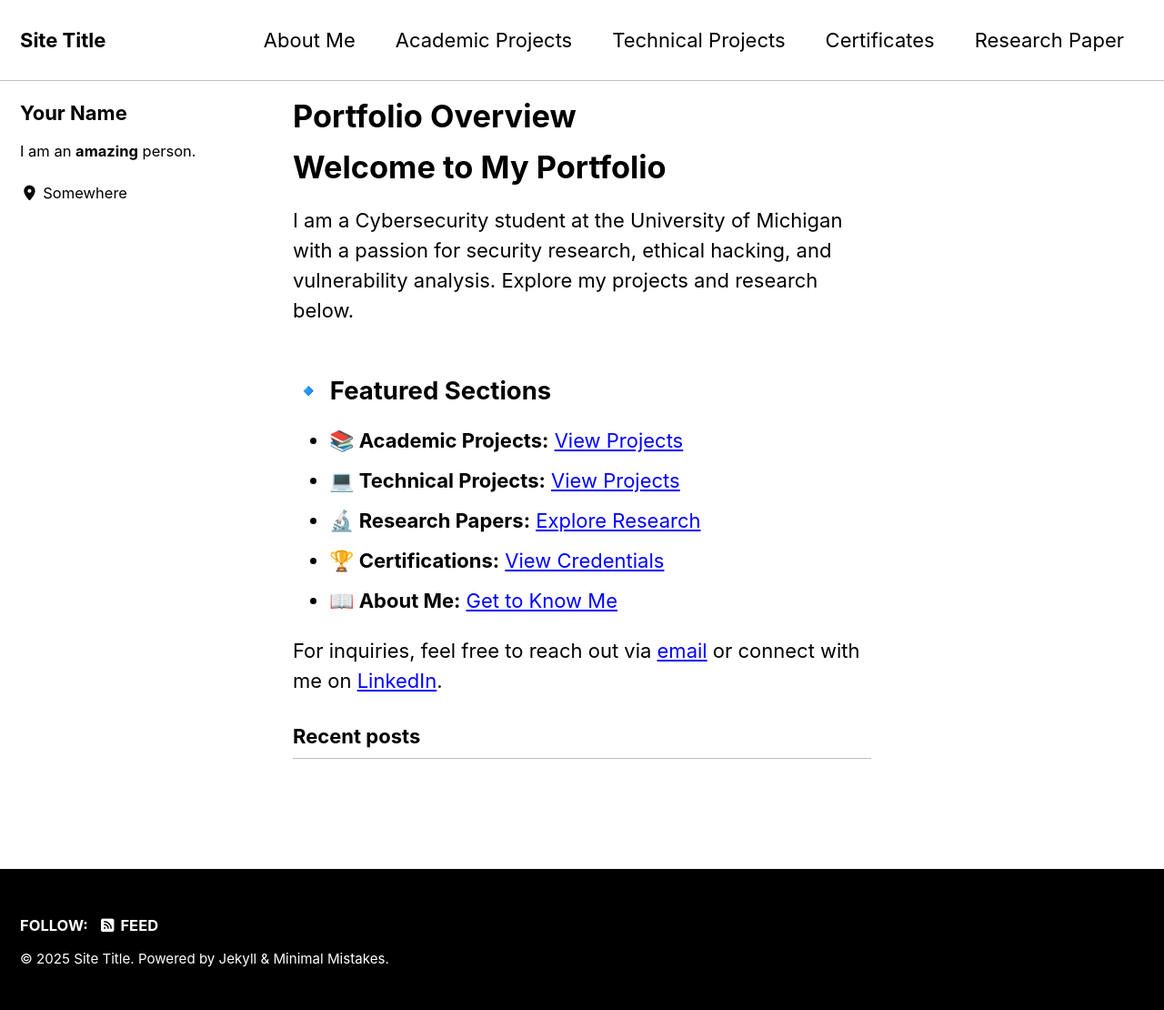
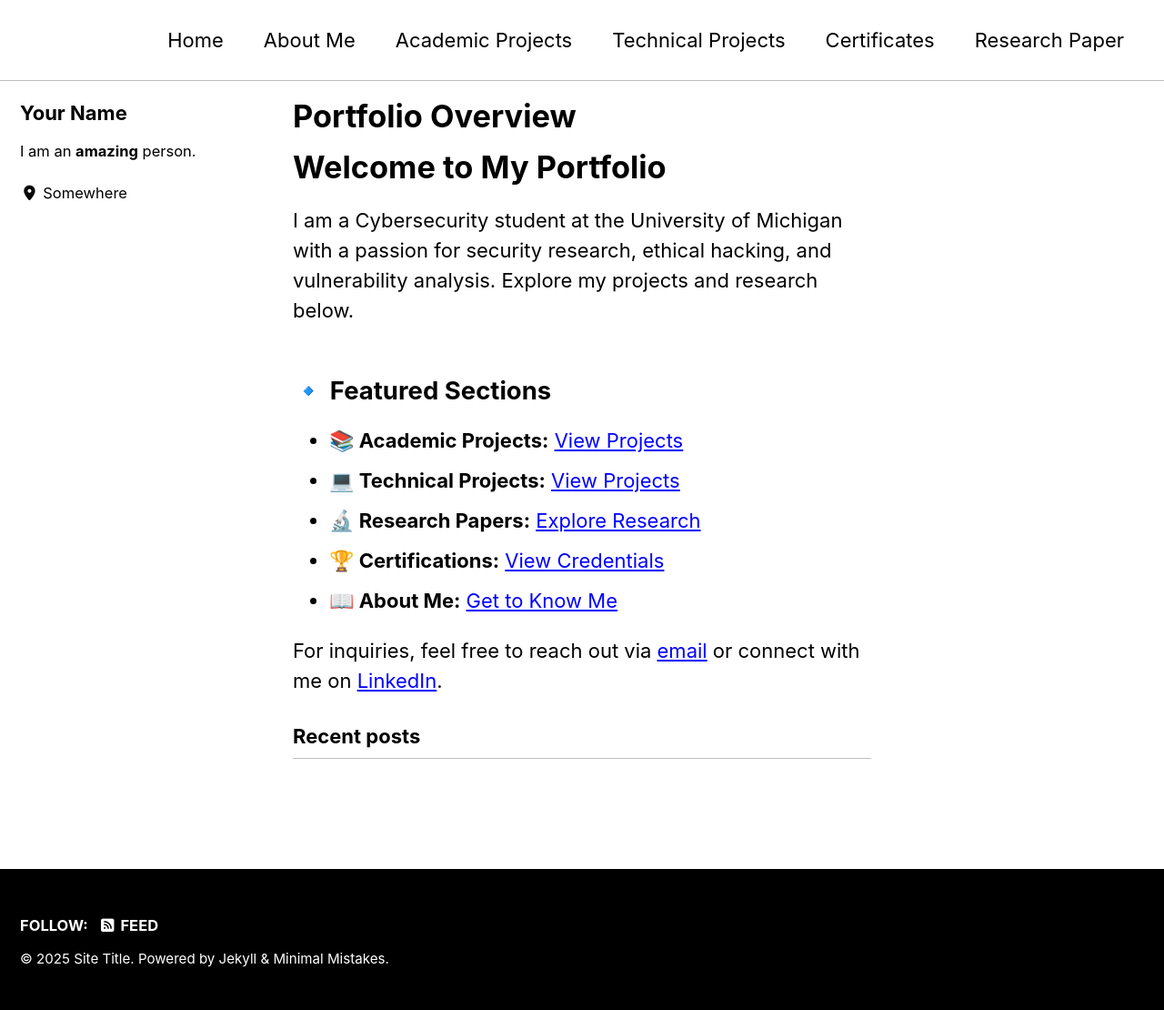
Before and after one commit to zawadhaque/Portfolio, a Jekyll site: the page built from index.html, in a window 1280 px wide. Shown: the whole page at 91% size. Built offline with Jekyll 4.4.1, drawn with Linux system fonts in a browser that asks for light colours; cached includes are drawn as plain includes; the list of posts is cut into pages by our own code.

Commit message:
Masthead Added/ Navs to Home page

```diff
--- a/_config.yml
+++ b/_config.yml
@@ -27,7 +27,7 @@ baseurl                  : # the subpath of your site, e.g. "/blog"
 repository               : # GitHub username/repo-name e.g. "mmistakes/minimal-mistakes"
 teaser                   : # path of fallback teaser image, e.g. "/assets/images/500x300.png"
 logo                     : # path of logo image to display in the masthead, e.g. "/assets/images/88x88.png"
-#masthead_title           : # overrides the website title displayed in the masthead, use " " for no title
+masthead_title           : " " # overrides the website title displayed in the masthead, use " " for no title
 breadcrumbs              : # true, false (default)
 words_per_minute         : 200
 enable_copy_code_button  : # true, false (default)
--- a/_data/navigation.yml
+++ b/_data/navigation.yml
@@ -1,5 +1,8 @@
 # main links
 main:
+  - title: "Home"
+    url: /
+
   - title: "About Me"
     url: /about/
 
```
